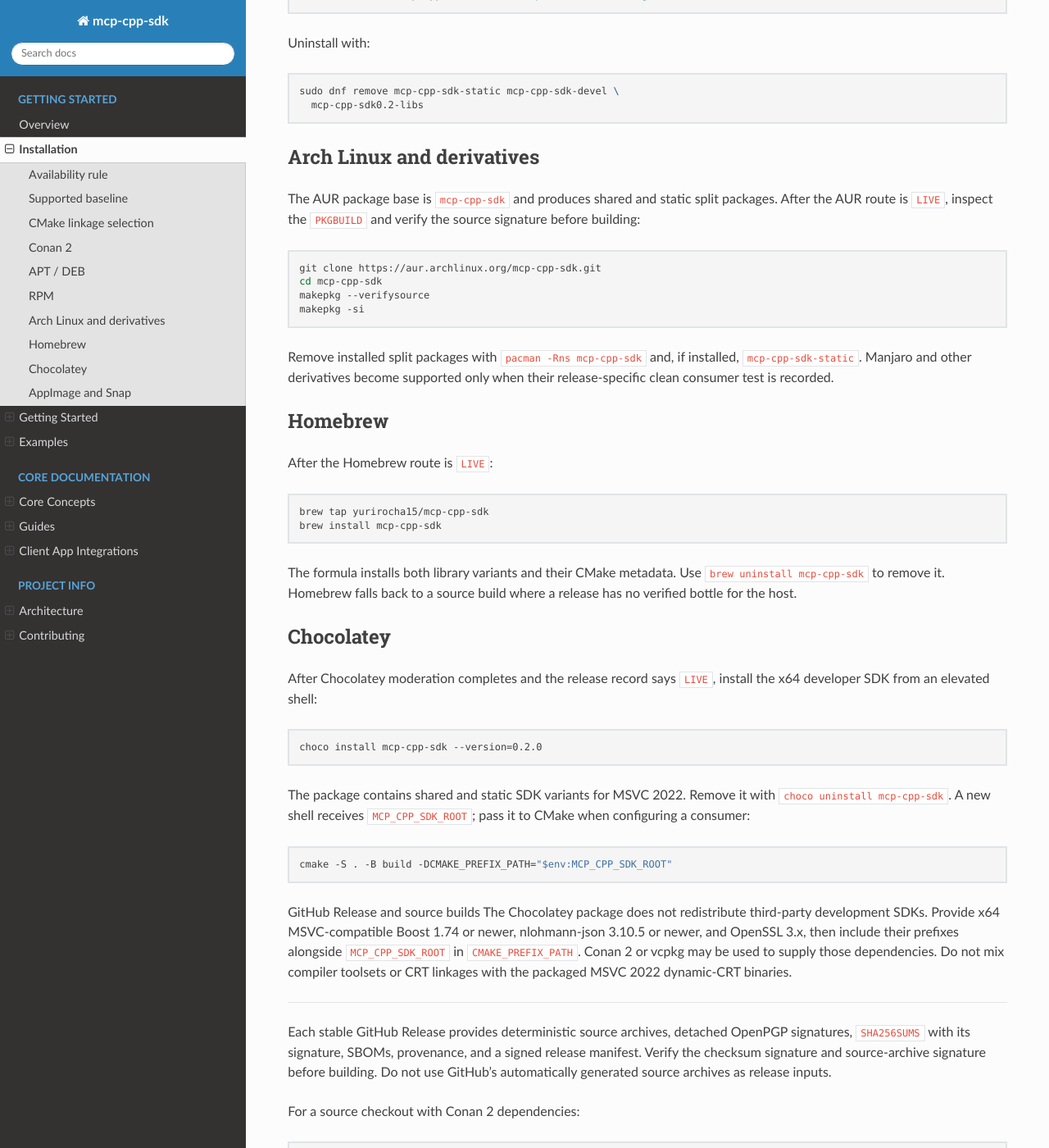
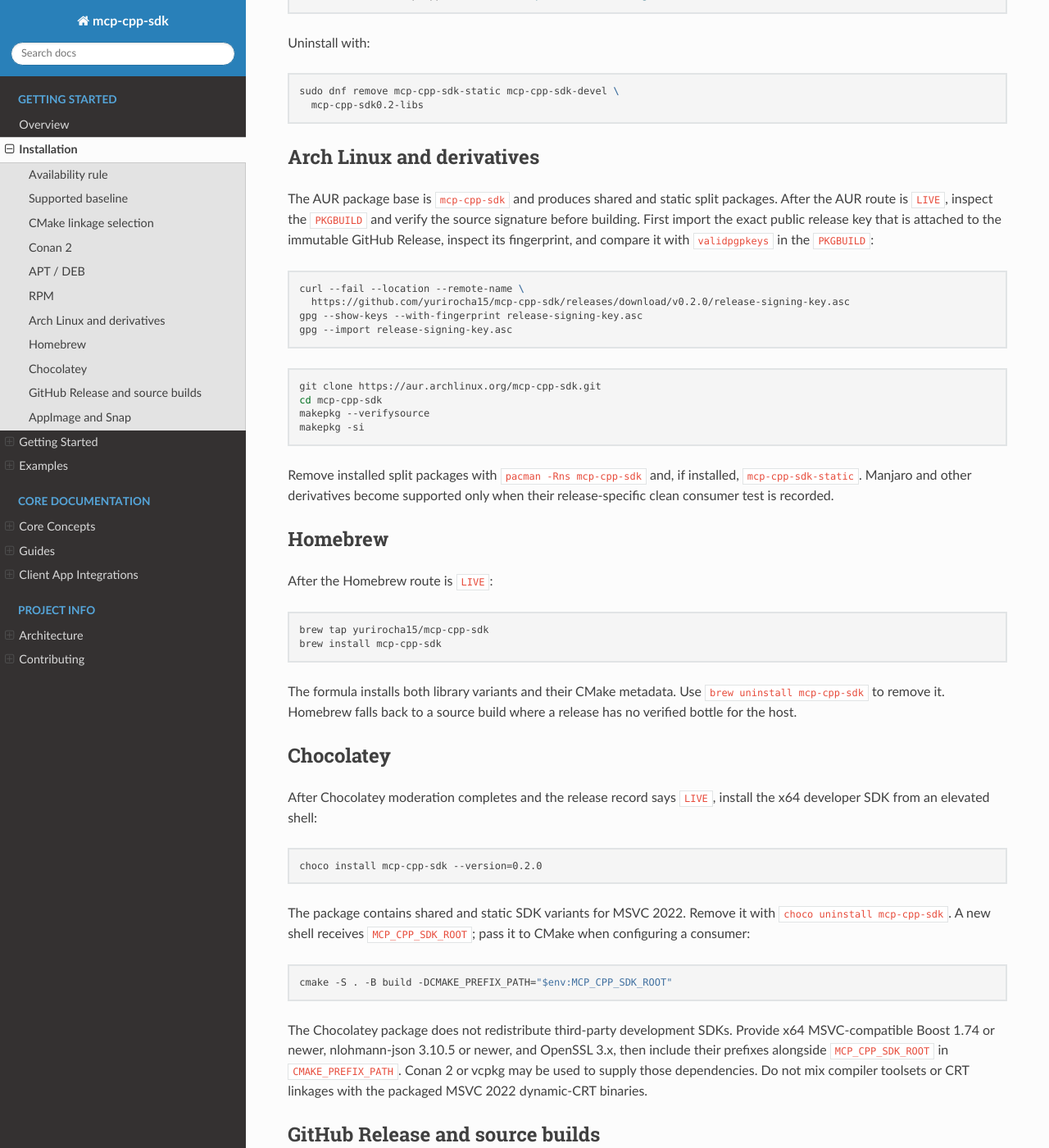
Before and after one commit to yurirocha15/mcp-cpp-sdk, a Sphinx documentation site: the page built from docs/installation.rst, in a window 1280 px wide and 1400 px high, scrolled down 2481 px. Shown: the whole window at 82% size. Built offline with Sphinx 7.4.7 and the Read the Docs theme 3.1.0, drawn with Linux system fonts in a browser that asks for light colours; pages that are not in the unit, such as notebooks, are missing from menus.

Commit message:
fix: complete release installation guidance

```diff
--- a/docs/installation.rst
+++ b/docs/installation.rst
@@ -137,7 +137,16 @@
 
 The AUR package base is ``mcp-cpp-sdk`` and produces shared and static split
 packages.  After the AUR route is ``LIVE``, inspect the ``PKGBUILD`` and verify
-the source signature before building:
+the source signature before building.  First import the exact public release
+key that is attached to the immutable GitHub Release, inspect its fingerprint,
+and compare it with ``validpgpkeys`` in the ``PKGBUILD``:
+
+.. code-block:: bash
+
+   curl --fail --location --remote-name \
+     https://github.com/yurirocha15/mcp-cpp-sdk/releases/download/v0.2.0/release-signing-key.asc
+   gpg --show-keys --with-fingerprint release-signing-key.asc
+   gpg --import release-signing-key.asc
 
 .. code-block:: bash
 
@@ -190,6 +198,7 @@
 used to supply those dependencies.  Do not mix compiler toolsets or CRT
 linkages with the packaged MSVC 2022 dynamic-CRT binaries.
 
+GitHub Release and source builds
 --------------------------------
 
 Each stable GitHub Release provides deterministic source archives, detached
```
Also changed, not shown: other parts of docs/installation.rst (+0 -1 lines), 2 other files.
